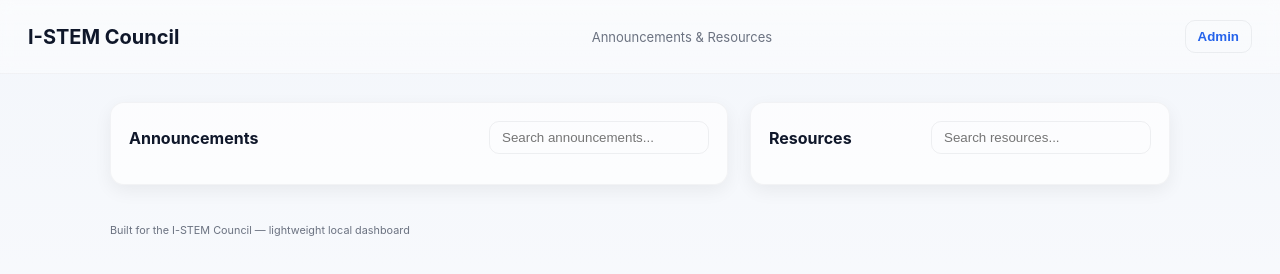
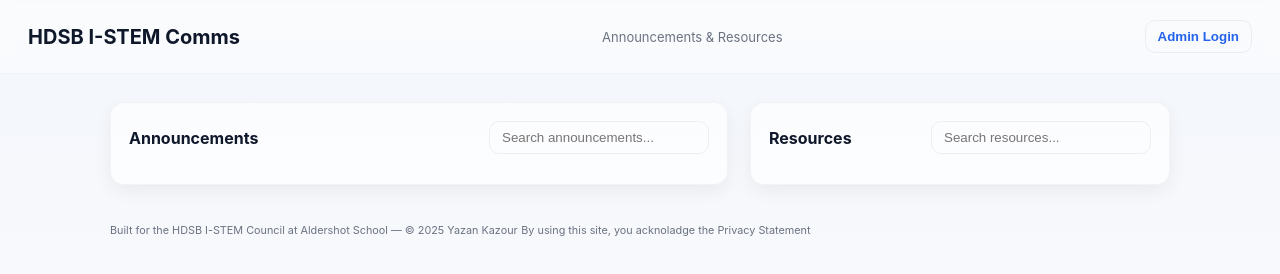
Before and after one commit to ezo-web/istem, a website with bundled scripts: page index.html in a window 1280 px wide. Built offline with nearby package versions, Linux system fonts and the light colour scheme.

Commit message:
Cosmetic patch 1

```diff
--- a/index.html
+++ b/index.html
@@ -16,9 +16,9 @@
 </head>
 <body>
   <header class="topbar">
-    <div class="brand">I-STEM Council</div>
+    <div class="brand">HDSB I-STEM Comms</div>
     <div class="desc">Announcements & Resources</div>
-    <button id="adminBtn" class="admin-btn">Admin</button>
+    <button id="adminBtn" class="admin-btn">Admin Login</button>
   </header>
 
   <main class="app">
@@ -44,7 +44,8 @@
   </main>
 
   <footer class="footer">
-    <small>Built for the I-STEM Council — lightweight local dashboard</small>
+    <small>Built for the HDSB I-STEM Council at Aldershot School — © 2025 Yazan Kazour</small>
+    <small>By using this site, you acknoladge the <a href="https://docs.google.com/document/d/e/2PACX-1vTT7a0hqDYDpFNEhi78tUzEiVlRdbzI7L6nUHTfyUcHOSBS5F7ckAus7iVvl4Tn8kCDXiE28LbfPa24/pub"></a>Privacy Statement</a></small>
   </footer>
 
   <template id="announcementTpl">
```
